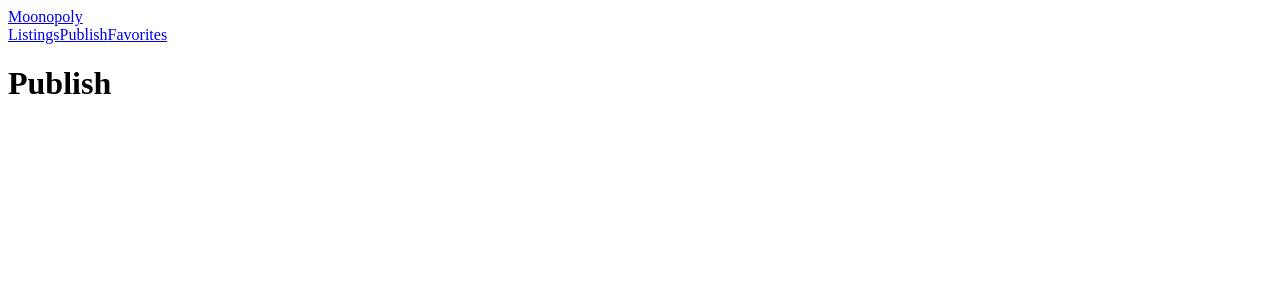
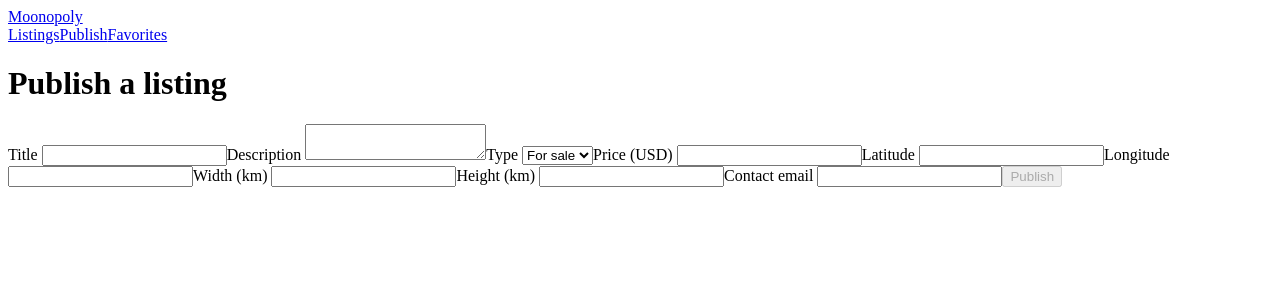
Before and after one commit to Rui-S13/Moonopoly, an Angular app: page /publish in a window 1280 px wide. Shown: the top 300 px of the page. Built offline with nearby package versions, Linux system fonts and the light colour scheme.

Commit message:
Feat: Create publish form and it's different validators, including checking whether listings overlap

```diff
--- a/src/app/pages/publish/publish.html
+++ b/src/app/pages/publish/publish.html
@@ -1 +1,72 @@
-<h1>Publish</h1>
+<h1>Publish a listing</h1>
+
+<form [formGroup]="form" (ngSubmit)="onSubmit()">
+    <label>Title
+        <input formControlName="title" />
+    </label>
+    @if (form.controls.title.touched && form.controls.title.invalid) {
+    <small>Title is required (at least 5 characters).</small>
+    }
+
+    <label>Description
+        <textarea formControlName="description"></textarea>
+    </label>
+    @if (form.controls.description.touched && form.controls.description.invalid) {
+    <small>Description is required (at least 10 characters).</small>
+    }
+
+    <label>Type
+        <select formControlName="type">
+            <option value="sale">For sale</option>
+            <option value="rent">For rent</option>
+        </select>
+    </label>
+
+    <label>Price (USD)
+        <input type="number" formControlName="price" />
+    </label>
+    @if (form.controls.price.touched && form.controls.price.invalid) {
+    <small>Enter a price greater than 0.</small>
+    }
+
+    <label>Latitude
+        <input type="number" formControlName="latitude" />
+    </label>
+    @if (form.controls.latitude.touched && form.controls.latitude.invalid) {
+    <small>Latitude must be between -90 and 90.</small>
+    }
+
+    <label>Longitude
+        <input type="number" formControlName="longitude" />
+    </label>
+    @if (form.controls.longitude.touched && form.controls.longitude.invalid) {
+    <small>Longitude must be between -180 and 180.</small>
+    }
+
+    <label>Width (km)
+        <input type="number" formControlName="widthKm" />
+    </label>
+    @if (form.controls.widthKm.touched && form.controls.widthKm.invalid) {
+    <small>Width must be at least 0.1 km.</small>
+    }
+
+    <label>Height (km)
+        <input type="number" formControlName="heightKm" />
+    </label>
+    @if (form.controls.heightKm.touched && form.controls.heightKm.invalid) {
+    <small>Height must be at least 0.1 km.</small>
+    }
+
+    <label>Contact email
+        <input type="email" formControlName="contactEmail" />
+    </label>
+    @if (form.controls.contactEmail.touched && form.controls.contactEmail.invalid) {
+    <small>Enter a valid email address.</small>
+    }
+
+    @if (form.errors?.['overlap']) {
+    <small>This area overlaps with "{{ form.errors?.['overlap'] }}". Choose a different location or size.</small>
+    }
+
+    <button type="submit" [disabled]="form.invalid">Publish</button>
+</form>
--- a/src/app/pages/publish/publish.ts
+++ b/src/app/pages/publish/publish.ts
@@ -1,9 +1,77 @@
-import { Component } from '@angular/core';
+import { Component, OnInit } from '@angular/core';
+import { FormControl, FormGroup, ReactiveFormsModule, Validators, AbstractControl, ValidationErrors } from '@angular/forms';
+import { Router } from '@angular/router';
+import { ListingService } from '../../services/listing';
+import { Coordinates } from '../../models/listing.models';
+import { Listing } from '../../models/listing.models';
+import { getBounds, plotsOverlap } from '../../utils/plot-geometry';
 
 @Component({
-  imports: [],
+  imports: [ReactiveFormsModule],
   selector: 'app-publish',
   styleUrl: './publish.css',
   templateUrl: './publish.html',
 })
-export class Publish {}
+export class Publish {
+  private existing: Listing[] = [];
+
+  form = new FormGroup({
+    title: new FormControl('', { nonNullable: true, validators: [Validators.required, Validators.minLength(5)] }),
+    description: new FormControl('', { nonNullable: true, validators: [Validators.required, Validators.minLength(10)] }),
+    type: new FormControl<'sale' | 'rent'>('sale', { nonNullable: true, validators: [Validators.required] }),
+    price: new FormControl<number | null>(null, [Validators.required, Validators.min(1)]),
+    latitude: new FormControl<number | null>(null, [Validators.required, Validators.min(-90), Validators.max(90)]),
+    longitude: new FormControl<number | null>(null, [Validators.required, Validators.min(-180), Validators.max(180)]),
+    widthKm: new FormControl<number | null>(null, [Validators.required, Validators.min(0.1)]),
+    heightKm: new FormControl<number | null>(null, [Validators.required, Validators.min(0.1)]),
+    contactEmail: new FormControl('', { nonNullable: true, validators: [Validators.required, Validators.email] }),
+  }, {validators: [(group) => this.overlapValidator(group)]});
+
+      ngOnInit(): void {
+    this.listingService.getListings().subscribe((listings) => {
+      this.existing = listings;
+      this.form.updateValueAndValidity();
+    });
+  }
+
+  private overlapValidator(group: AbstractControl): ValidationErrors | null {
+    const v = group.value;
+    if ([v.latitude, v.longitude, v.widthKm, v.heightKm].some((x) => x == null)) {
+      return null;   // wait until all four fields have a value
+    }
+    const mine = getBounds([v.latitude, v.longitude], v.widthKm, v.heightKm);
+    const clash = this.existing.find((l) =>
+      plotsOverlap(mine, getBounds(l.center, l.widthKm, l.heightKm))
+    );
+    return clash ? { overlap: clash.title } : null;
+  }
+
+  constructor(
+    private listingService: ListingService,
+    private router: Router
+  ) {};
+
+  onSubmit(): void {
+    if (this.form.invalid) {
+      this.form.markAllAsTouched();
+      return;
+    };
+
+    const v = this.form.getRawValue();
+    this.listingService.addListing({
+      title: v.title,
+      description: v.description,
+      type: v.type,
+      price: v.price!,
+      status: 'available',
+      center: [v.latitude!, v.longitude!] as Coordinates,
+      widthKm: v.widthKm!,
+      heightKm: v.heightKm!,
+      publishedAt: new Date().toISOString().slice(0, 10),
+      contactEmail: v.contactEmail,
+    });
+
+    this.form.reset();
+    this.router.navigate(['/listings']);
+  };
+}
--- a/src/app/services/listing.ts
+++ b/src/app/services/listing.ts
@@ -6,15 +6,22 @@ import { Listing } from '../models/listing.models';
 @Injectable({ providedIn: 'root' })
 export class ListingService {
   private readonly url = 'data/listings.json';
+  private added: Listing[] = [];
 
   constructor(private http: HttpClient) {};
 
   getListings(): Observable<Listing[]> {
-    return this.http.get<Listing[]>(this.url);
+    return this.http.get<Listing[]>(this.url).pipe(
+      map((listings) => [...listings, ...this.added])
+    );
   };
 
   getListing(id: number): Observable<Listing | undefined> {
-  return this.getListings().pipe(
-    map((listings) => listings.find((l) => l.id === id))
+    return this.getListings().pipe(
+      map((listings) => listings.find((l) => l.id === id))
   );};
+
+  addListing(data: Omit<Listing, 'id'>): void {
+    this.added.push({ ...data, id: Date.now() });
+  };
 };
--- /dev/null
+++ b/src/app/utils/plot-geometry.ts
@@ -0,0 +1,22 @@
+import { Coordinates } from '../models/listing.models';
+
+const KM_PER_DEGREE = 30.3;
+
+export interface Bounds {
+  south: number;
+  north: number;
+  west: number;
+  east: number;
+};
+
+export function getBounds(center: Coordinates, widthKm: number, heightKm: number): Bounds {
+  const [lat, lng] = center;
+  const cos = Math.max(Math.cos((lat * Math.PI) / 180), 0.01);
+  const halfLat = heightKm / 2 / KM_PER_DEGREE;
+  const halfLng = widthKm / 2 / (KM_PER_DEGREE * cos);
+  return { south: lat - halfLat, north: lat + halfLat, west: lng - halfLng, east: lng + halfLng };
+};
+
+export function plotsOverlap(a: Bounds, b: Bounds): boolean {
+  return a.west < b.east && a.east > b.west && a.south < b.north && a.north > b.south;
+};
```
